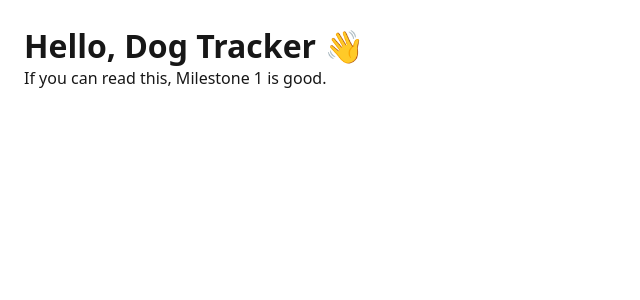
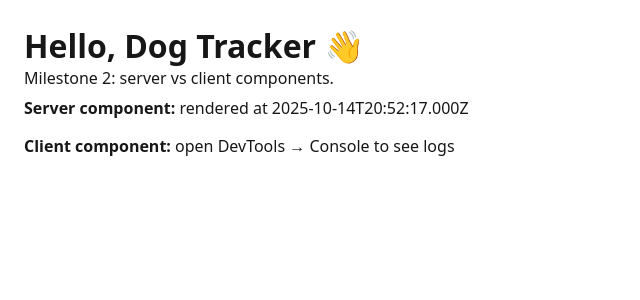
Before and after one commit to crwper/calorie-tracker, a Next.js app: page / in a window 1280 px wide. Shown: the top 300 px of the page, without its empty margins (0-640 px from the left). Built offline with nearby package versions, Linux system fonts and the light colour scheme.

Commit message:
Demonstrate client and server components

```diff
--- a/app/page.tsx
+++ b/app/page.tsx
@@ -1,9 +1,15 @@
 // app/page.tsx
+import WhereServer from '@/components/WhereServer';
+import WhereClient from '@/components/WhereClient';
+
 export default function Home() {
   return (
     <main style={{ padding: 24, fontFamily: 'system-ui, sans-serif' }}>
       <h1>Hello, Dog Tracker 👋</h1>
-      <p>If you can read this, Milestone 1 is good.</p>
+      <p>Milestone 2: server vs client components.</p>
+
+      <WhereServer />
+      <WhereClient />
     </main>
   );
 }
--- /dev/null
+++ b/components/WhereClient.tsx
@@ -0,0 +1,16 @@
+// components/WhereClient.tsx
+'use client';
+
+import { useEffect } from 'react';
+
+export default function WhereClient() {
+  useEffect(() => {
+    console.log("[Client] Mounted WhereClient"); // appears in browser DevTools
+  }, []);
+
+  return (
+    <div style={{ padding: '8px 0' }}>
+      <strong>Client component:</strong> open DevTools → Console to see logs
+    </div>
+  );
+}
--- /dev/null
+++ b/components/WhereServer.tsx
@@ -0,0 +1,10 @@
+// components/WhereServer.tsx
+export default function WhereServer() {
+  console.log("[Server] Rendering WhereServer"); // appears in terminal
+  const when = new Date().toISOString();
+  return (
+    <div style={{ padding: '8px 0' }}>
+      <strong>Server component:</strong> rendered at {when}
+    </div>
+  );
+}
```
